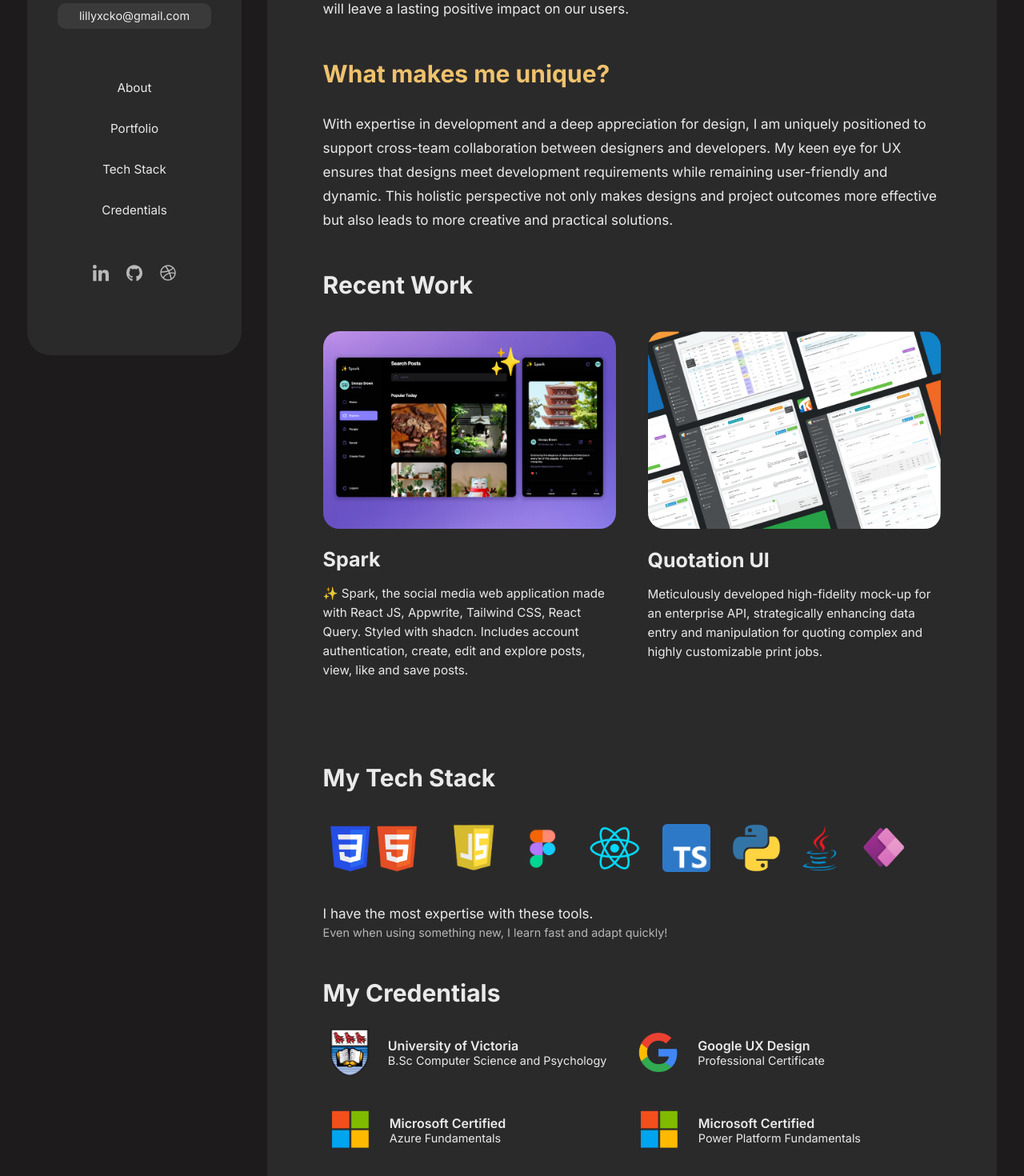
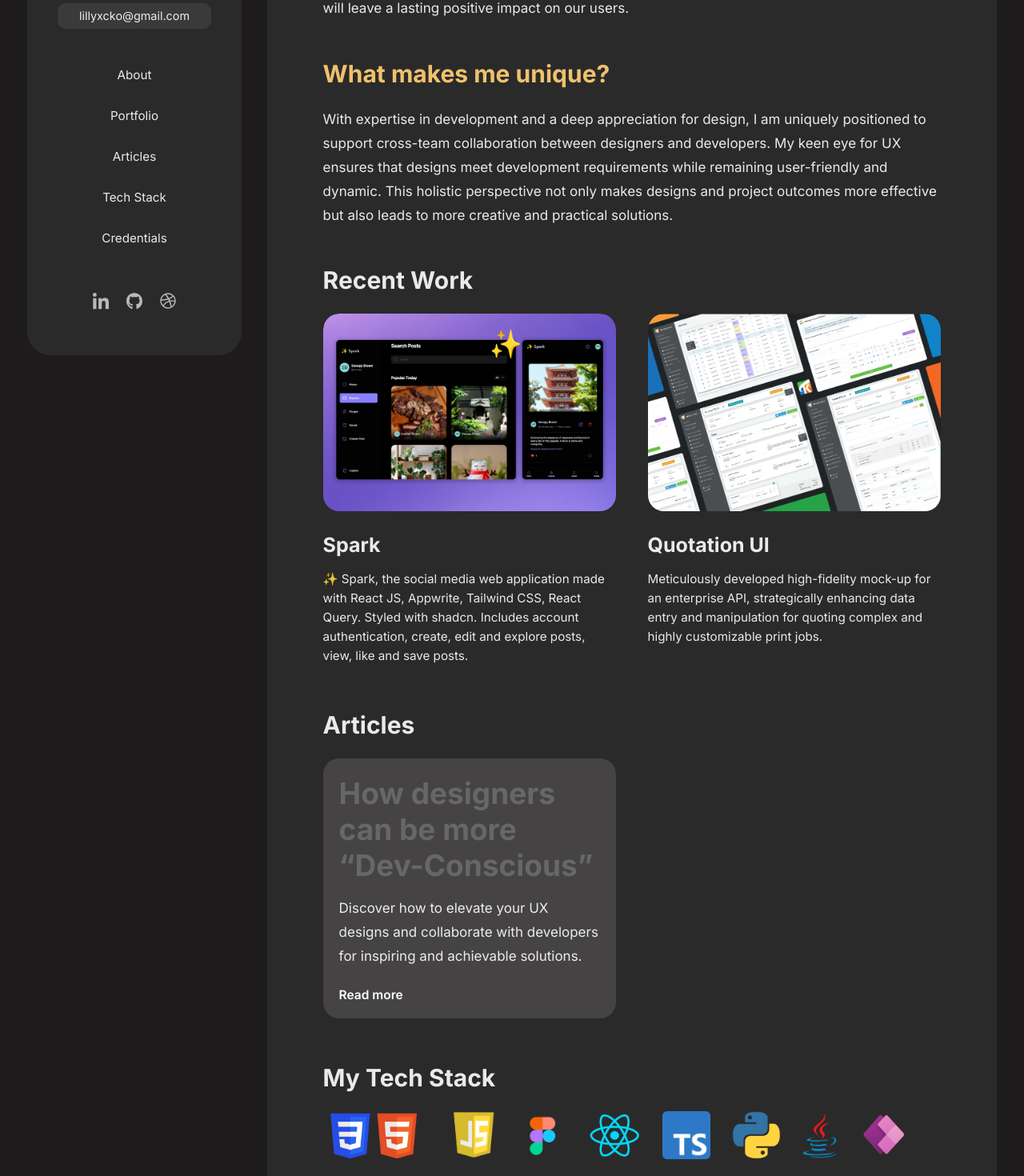
Before and after one commit to lillyxcko/lillyxcko.github.io, a React (Create React App) app: page / in a window 1280 px wide. Shown: the part 340-1810 px from the top of the page at 80% size. Built offline with nearby package versions, Linux system fonts and the light colour scheme.

Commit message:
article addition

```diff
--- a/src/App.css
+++ b/src/App.css
@@ -73,7 +73,7 @@ body, html, #root, .App {
   display: flex;
   justify-content: center;
   align-items: center;
-  margin-bottom: 4rem;
+  margin-bottom: 3rem;
   position: relative;
   cursor: pointer;
 }
@@ -236,7 +236,7 @@ body, html, #root, .App {
   font-size: 1.0625rem;
   font-style: normal;
   font-weight: 400;
-  line-height: 1.875rem;
+  line-height: 1.85rem;
 }
 
 .highlight {
@@ -253,6 +253,7 @@ body, html, #root, .App {
   font-style: normal;
   font-weight: 400;
   line-height: 1.875rem;
+  margin-bottom: 3rem;
 }
 
 .main-content h1 {
@@ -280,6 +281,7 @@ body, html, #root, .App {
   font-weight: 700;
   line-height: normal;
   margin-top:3rem;
+  margin-bottom:1.5rem;
 }
 
 .main-content h4 {
@@ -288,7 +290,8 @@ body, html, #root, .App {
   font-style: normal;
   font-weight: 700;
   line-height: normal;
-  margin-top:3rem;
+  margin-top:1rem;
+  margin-bottom:1.5rem;
 }
 
 .main-content h5 {
@@ -309,7 +312,7 @@ body, html, #root, .App {
   font-style: normal;
   font-weight: 400;
   line-height: 1.5rem;
-  margin-bottom: 1rem;
+  margin-bottom: 0rem;
 }
 
 /* ==============================
@@ -325,40 +328,31 @@ body, html, #root, .App {
 
   .work-item {
     position: relative;
+    overflow: hidden; /* Ensure the image doesn't overflow its container */
+    border-radius: 1.25rem; /* Apply border-radius to the container */
   }
 
   .work-item img {
     width: 100%;
     max-width: 100%;
     height: auto;
-    border-radius: 1.25rem;
-    transition: filter 0.3s ease;
+    border-radius: 1.25rem; /* Maintain border-radius for the image */
+    transition: transform 0.3s ease; /* Smooth transition for the scale effect */
   }
 
   .work-item:hover img {
-    filter: brightness(70%);
+    transform: scale(1.05); /* Scale up the image slightly on hover */
   }
 
   .work-item::after {
-    content: "";
+    content: ""; /* Remove background image and other styles */
     position: absolute;
     top: 0;
     left: 0;
     width: 100%;
-    height: 99.5%;
-    background-color: rgba(0, 0, 0, 0.4);
-    border-radius: 1.25rem;
-    opacity: 0;
+    height: 100%; /* Cover the entire container */
+    opacity: 0; /* Hide the pseudo-element */
     transition: opacity 0.3s ease;
-  }
-
-  .work-item:hover::after {
-    opacity: 1;
-    background-image: url('./images/eye-solid.svg');
-    background-size: 2rem;
-    background-repeat: no-repeat;
-    background-position: center;
-    cursor: pointer;
   }
 
   .work-item-link {
@@ -377,6 +371,62 @@ body, html, #root, .App {
     line-height: 1.2rem;
     margin-top: 0rem;
   }
+
+/* ==============================
+   Blog Styling
+   ============================== */
+  .blog-box-link {
+    display: inline-block;
+    text-decoration: none;
+    cursor: pointer;
+    width: 100%;
+  }
+
+  .blog-box {
+    background-color: #454343;
+    border-radius: 1.25rem;
+    padding: 1.25rem;
+    color: white;
+    transition: background-color 0.3s ease;
+    position: relative;
+    height: 100%;
+  }
+
+  .blog-title {
+    font-size: 1.2rem;
+    font-weight: bold;
+    margin-bottom: 0.75rem;
+  }
+
+  .blog-description {
+    font-size: 0.96875rem;
+    line-height: 0.6rem;
+  }
+
+  .blog-read-more {
+    font-size: 0.96875rem;
+    font-weight: 600;
+    display: flex;
+    align-items: center;
+    justify-content: space-between;
+    margin-top: 1.5rem;
+  }
+
+  .arrow-icon {
+    width: 0;
+    height: 0;
+    transition: width 0.3s ease, height 0.3s ease;
+  }
+
+  .blog-box:hover .blog-title {
+    color: #8A9BFB;
+  }
+
+  .blog-box:hover .arrow-icon {
+    width: 1.2rem;
+    height: 1.2rem;
+  }
+
 
 /* ==============================
    Tech Stack Styling
@@ -426,7 +476,7 @@ body, html, #root, .App {
 
   .credential-text {
     margin: 0; /* Reset margin */
-    padding: 0;
+    padding-top: 0.24rem;
     color: rgba(255, 255, 255, 0.9);
     font-size: 0.9rem;
   }
@@ -523,6 +573,8 @@ body, html, #root, .App {
       flex-direction: column;
       align-items: center;
       margin: 1rem;
+      margin-top: 2rem;
+      margin-bottom: 2rem;
     }
     .sidebar {
       width: 90%;
@@ -547,7 +599,7 @@ body, html, #root, .App {
       font-size: 1.4rem;
     }
     .main-content h4 {
-      font-size: 1.4rem;
+      font-size: 1.7rem;
     }
     .main-content h5 {
       font-size: 1.2rem;
@@ -589,9 +641,6 @@ body, html, #root, .App {
       margin: 0.5rem 0;
       width: 20px;
     }
-    .recent-work {
-      grid-template-columns: 1fr;
-    }
 
     .work-item {
       flex-direction: column;
@@ -608,6 +657,18 @@ body, html, #root, .App {
     }
   }
 
+  @media (max-width: 718px) {
+    .recent-work {
+      grid-template-columns: 1fr;
+    }
+    .main-content h4 {
+      margin-top: 3.5rem;
+    }
+    .smaller-text {
+      margin-bottom: 3rem;
+    }
+  }
+
   @media (max-width: 660px) {
     .main-content p, .highlight, .smaller-text, .work-description {
       font-size: 0.95rem;
@@ -616,11 +677,21 @@ body, html, #root, .App {
     .credential-item img {
       max-height: 60px;
     }
+    .container {
+      margin: 0.5rem;
+      margin-top: 2rem;
+      margin-bottom: 2rem;
+    }
+    .recent-work {
+      grid-template-columns: 1fr;
+      /*margin: 0 auto; /* Center the recent-work container */
+    }
   }
 
   @media (max-width: 520px) {
     .container {
-      margin: 0.5rem;
+      margin: 1.2rem;
+      margin-bottom: 2rem;
     }
     .credential-item img {
       max-height: 60px;
@@ -645,10 +716,10 @@ body, html, #root, .App {
       font-size: 1.3rem;
     }
     .main-content h3 {
-      font-size: 1.2rem;
+      font-size: 1.4rem;
     }
     .main-content h4 {
-      font-size: 1.2rem;
+      font-size: 1.4rem;
     }
     .main-content h5 {
       font-size: 1.1rem;
--- a/src/components/MainContent.js
+++ b/src/components/MainContent.js
@@ -2,6 +2,7 @@ import React, { useEffect, useRef } from 'react';
 import spark from '../images/Spark.png';
 import quotation from '../images/TK-Quotation.png';
 import '../App.css';
+import arrow from '../images/arrow-purple.svg';
 import csshtml from '../images/css-html.png';
 import figma from '../images/figma.png';
 import google from '../images/google.png';
@@ -59,6 +60,7 @@ function MainContent() {
         My keen eye for UX ensures that designs meet development requirements while remaining user-friendly and dynamic.
         This holistic perspective not only makes designs and project outcomes more effective but also leads to more creative and practical solutions.
       </div>
+
       <h4 id="portfolio">Recent Work</h4>
       <div className="recent-work">
         <div className="work">
@@ -88,6 +90,22 @@ function MainContent() {
         </div>
       </div>
 
+      <h4 id="blog">Articles</h4>
+        <div className="recent-work">
+          <div className="work">
+            <a href="https://bootcamp.uxdesign.cc/how-designers-can-be-more-dev-conscious-77d9e20ea15e?source=friends_link&sk=858fc006804320d0e7a58215b196234a" target="_blank" className="blog-box-link">
+              <div className="blog-box">
+                <h2 className="blog-title">How designers can be more “Dev-Conscious”</h2>
+                <p className="blog-description">Discover how to elevate your UX designs and collaborate with developers for inspiring and achievable solutions.</p>
+                <div className="blog-read-more">
+                  Read more
+                  <img src={arrow} alt="Arrow" className="arrow-icon"/>
+                </div>
+              </div>
+            </a>
+          </div>
+        </div>
+
       <h4 id="tech-stack">My Tech Stack</h4>
       <div className="tech-stack-logos">
         <img src={csshtml} alt="CSS HTML" title="CSS HTML"/>
@@ -99,9 +117,9 @@ function MainContent() {
         <img src={java} alt="Java" title="Java"/>
         <img src={powerapps} alt="Microsoft PowerApps" title="Microsoft PowerApps"/>
       </div>
-      <p style={{ marginBottom: 1, lineHeight: 1.5}}>I have the most expertise with these tools.</p>
+      <p style={{ marginBottom: 1, marginTop: 1, lineHeight: 1.5}}>I have the most expertise with these tools.</p>
       <div className="tech-description">Even when using something new, I learn fast and adapt quickly!</div>
-
+      <br></br>
       <h4 style={{ marginBottom: 8}} id="credentials">My Credentials</h4>
         <div className="credentials">
           <div className="credential-item">
@@ -124,8 +142,8 @@ function MainContent() {
             <img src={microsoft} alt="Microsoft Logo" title="Microsoft"/>
             <a href="https://learn.microsoft.com/en-us/users/lillyko-4057/credentials/380e0dddb20be05f?ref=https%3A%2F%2Fwww.linkedin.com%2F" target="_blank" rel="noopener noreferrer" className="credential-link">
               <div>
-                <div className="credential-title">Microsoft Certified</div>
-                <div className="credential-text">Azure Fundamentals</div>
+                <div className="credential-title">Azure Fundamentals</div>
+                <div className="credential-text">Microsoft Certified</div>
               </div>
             </a>
           </div>
@@ -133,8 +151,17 @@ function MainContent() {
             <img src={microsoft} alt="Microsoft Logo" title="Microsoft"/>
             <a href="https://learn.microsoft.com/en-us/users/lillyko-4057/credentials/cca0565265a0d03b?ref=https%3A%2F%2Fwww.linkedin.com%2F" target="_blank" rel="noopener noreferrer" className="credential-link">
               <div>
-                <div className="credential-title">Microsoft Certified</div>
-                <div className="credential-text">Power Platform Fundamentals</div>
+                <div className="credential-title">Power Platform Fundamentals</div>
+                <div className="credential-text">Microsoft Certified</div>
+              </div>
+            </a>
+          </div>
+          <div className="credential-item">
+            <img src={microsoft} alt="Microsoft Logo" title="Microsoft"/>
+            <a href="https://learn.microsoft.com/en-ca/users/lillyko-4057/credentials/2ce04ff7e378f613?ref=https%3A%2F%2Fwww.linkedin.com%2F" target="_blank" rel="noopener noreferrer" className="credential-link">
+              <div>
+                <div className="credential-title">Azure AI Fundamentals</div>
+                <div className="credential-text">Microsoft Certified</div>
               </div>
             </a>
           </div>
--- a/src/components/Sidebar.js
+++ b/src/components/Sidebar.js
@@ -25,6 +25,7 @@ function Sidebar({ emailRef, copied, copyToClipboard }) {
       </div>
       <div className="nav-bar" style={{'--underline-color': '#ff7f50'}} onClick={() => handleClick('about')}>About</div>
       <div className="nav-bar" style={{'--underline-color': '#3fc53e'}} onClick={() => handleClick('portfolio')}>Portfolio</div>
+      <div className="nav-bar" style={{'--underline-color': '#b24bf3'}} onClick={() => handleClick('blog')}>Articles</div>
       <div className="nav-bar" style={{'--underline-color': '#3493ee'}} onClick={() => handleClick('tech-stack')}>Tech Stack</div>
       <div className="nav-bar" style={{'--underline-color': '#f04877'}} onClick={() => handleClick('credentials')}>Credentials</div>
       <div className="sidebar-bottom">
```
Also changed, not shown: src/images/arrow-purple.svg (added).
